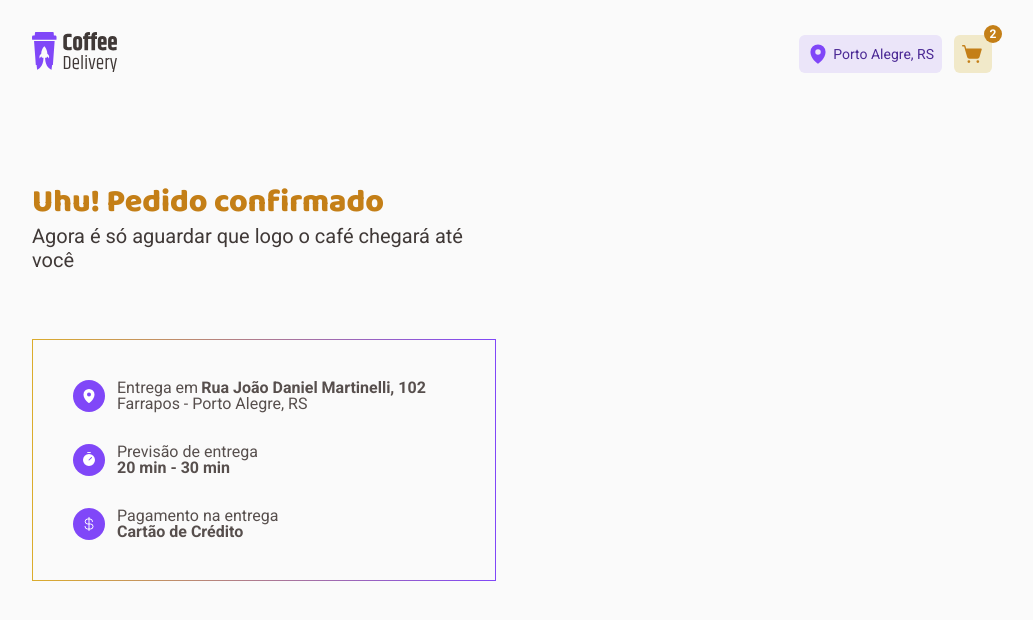
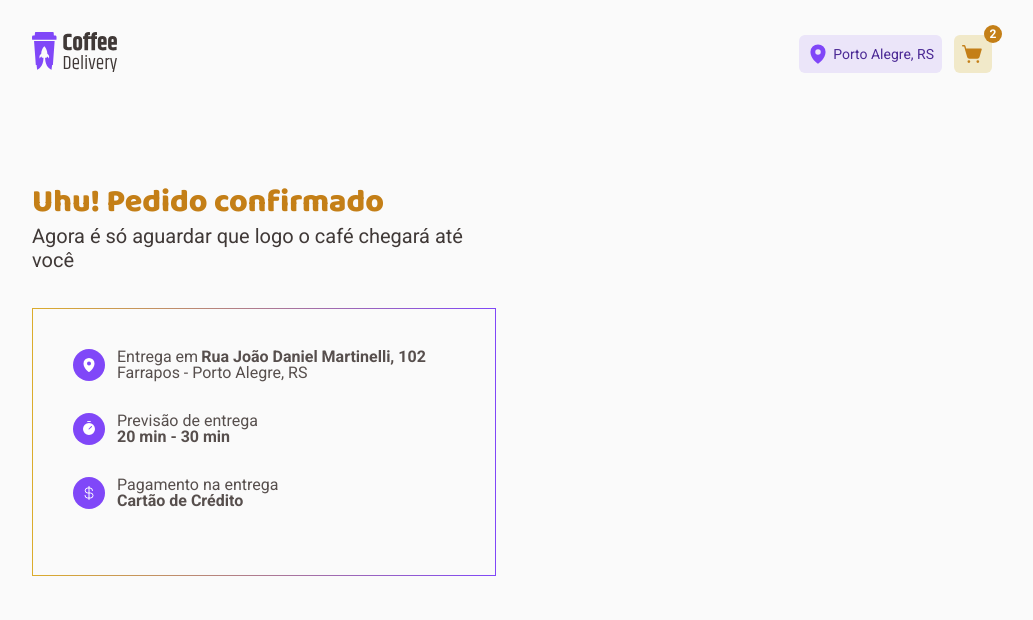
Before and after one commit to MartinGBB/coffee-delivery, a React (Vite) app: page /success in a window 1280 px wide. Shown: the top 620 px of the page, without its empty margins (128-1161 px from the left). Built offline with nearby package versions, Linux system fonts and the light colour scheme.

Commit message:
feat: muda grid para quebrar

```diff
--- a/src/pages/Success/index.tsx
+++ b/src/pages/Success/index.tsx
@@ -1,9 +1,5 @@
 import { CurrencyDollar, MapPin, Timer } from 'phosphor-react'
-import {
-  DeliberyForecast,
-  InfoContainer,
-  SuccessContainer,
-} from './styles'
+import { DetailsOrder, InfoContainer, SuccessContainer } from './styles'
 
 export function Success() {
   return (
@@ -12,25 +8,24 @@ export function Success() {
         <h1>Uhu! Pedido confirmado</h1>
         <p>Agora é só aguardar que logo o café chegará até você</p>
       </div>
-
       <InfoContainer>
-        <DeliberyForecast>
+        <DetailsOrder>
           <MapPin size={16} weight="fill" />
           <span>Rua João Daniel Martinelli, 102</span>
           <span>Farrapos - Porto Alegre, RS</span>
-        </DeliberyForecast>
+        </DetailsOrder>
 
-        <DeliberyForecast>
+        <DetailsOrder>
           <Timer size={16} weight="fill" />
           <span>Previsão de entrega</span>
           <span>20 min - 30 min</span>
-        </DeliberyForecast>
+        </DetailsOrder>
 
-        <DeliberyForecast>
+        <DetailsOrder>
           <CurrencyDollar size={16} weight="regular" />
           <span>Pagamento na entrega</span>
           <span>Cartão de Crédito</span>
-        </DeliberyForecast>
+        </DetailsOrder>
       </InfoContainer>
     </SuccessContainer>
   )
--- a/src/pages/Success/styles.ts
+++ b/src/pages/Success/styles.ts
@@ -3,7 +3,7 @@ import styled from 'styled-components'
 export const SuccessContainer = styled.div`
   display: grid;
   grid-template-columns: repeat(2, 1fr);
-  grid-template-rows: 1fr 2fr;
+  grid-template-rows: 1fr 3fr;
   row-gap: 2.25rem;
   column-gap: 2rem;
 
@@ -11,7 +11,10 @@ export const SuccessContainer = styled.div`
 
   @media (max-width: 1024px) {
     margin: 9rem 2rem 0 2rem;
-    gap: 0;
+  }
+
+  @media (max-width: 730px) {
+    grid-template-columns: 1fr;
   }
 
   > div {
@@ -65,7 +68,7 @@ export const InfoContainer = styled.div`
   }
 `
 
-export const DeliberyForecast = styled.div`
+export const DetailsOrder = styled.div`
   display: grid;
   grid-template-columns: 2rem 1fr;
   grid-template-rows: repeat(2, 1fr);
```
